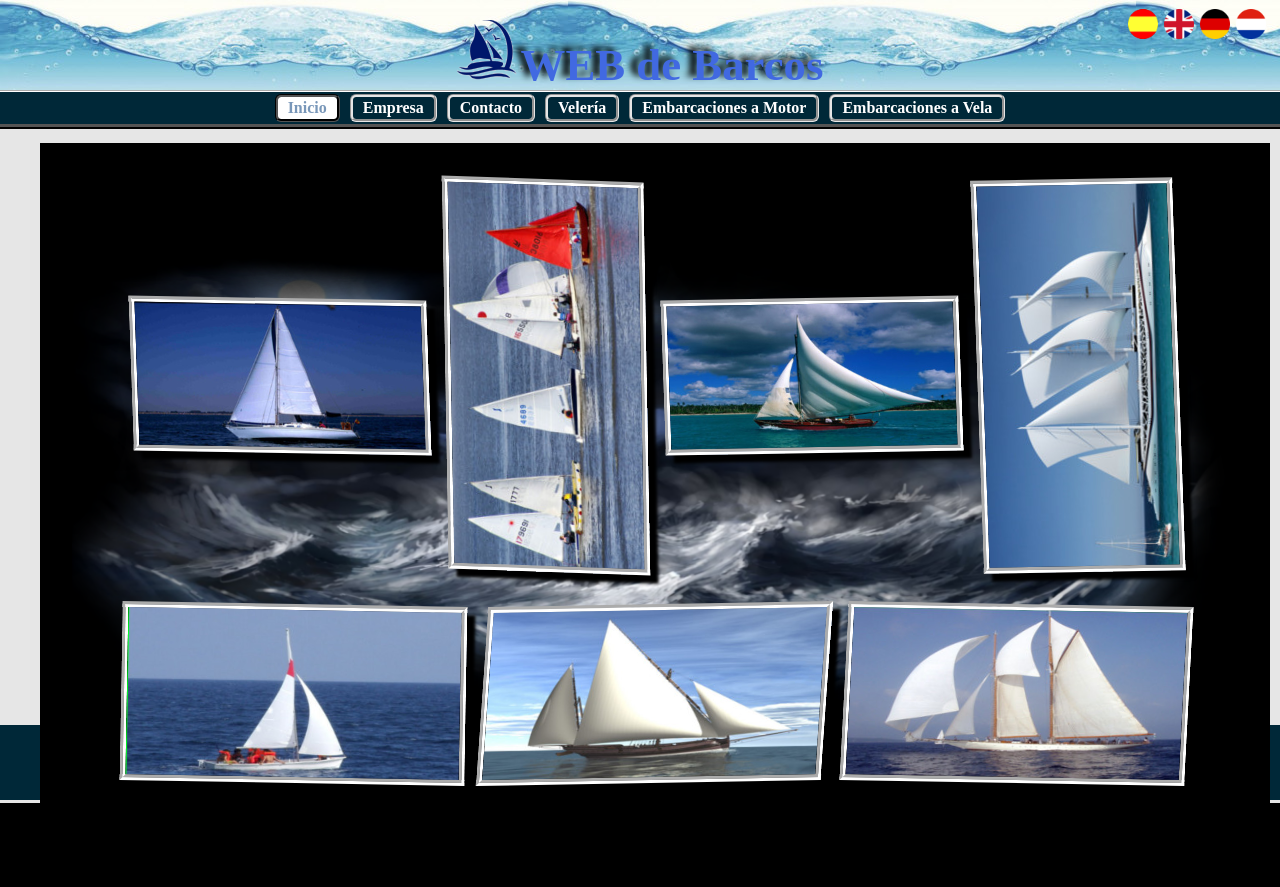
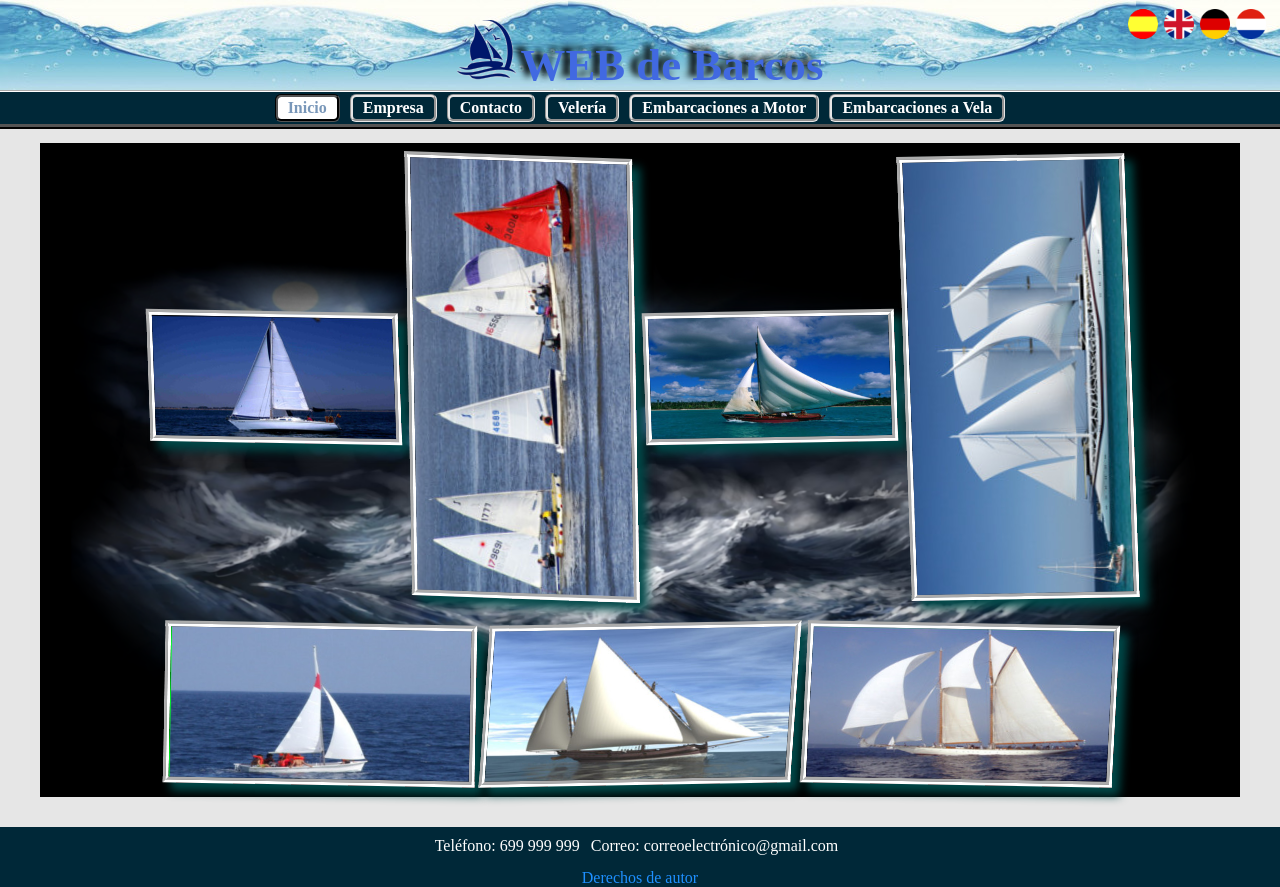
Before and after one commit to fryntiz/ProgramacionWeb, a PHP site: page / in a window 1280 px wide. Before the commit the page ends 803 px from the top, so only its background shows below. Run offline with PHP 8.4, Linux system fonts and the light colour scheme.

Commit message:
Eliminados estilos para pantallas específicas

```diff
--- a/UnaDeBarcos/CSS/styles.css
+++ b/UnaDeBarcos/CSS/styles.css
@@ -38,7 +38,6 @@ NAV A {
 	color: white;
 	text-decoration: none;
 	font-weight: bold;
-	font-size: 1em;
 
 }
 
@@ -48,7 +47,6 @@ Esta parte es el título
 ------------------------------------------
 */
 #titulo {
-	min-width: 600px;
 	height: 70px;
 	text-align: center;
 	align-content: center;
@@ -73,7 +71,6 @@ Esta parte es el menú superior
 ------------------------------------------
 */
 #menu {
-	min-width: 600px;
 	color: aliceblue;
 	text-align: center;
 	vertical-align: middle;
@@ -108,15 +105,12 @@ Esta parte es el contenido
 ------------------------------------------
 */
 #cajacontenido {
-	min-width: 576px;
-	max-width: 1200px;
 	margin: auto;
 	margin-top: 14px;
 	display: flex;
 	z-index: 20;
 }
 #cajaportada {
-	position: absolute;
 	min-width: 576px;
 	max-width: 1200px;
 	z-index: 20;
@@ -145,7 +139,6 @@ Esta parte es el pie de página
 ------------------------------------------
 */
 #piedepagina {
-	position: absolute;
 	width: 100%;
 	margin-top: 30px;
 	bottom: 0;
@@ -153,12 +146,9 @@ Esta parte es el pie de página
 	z-index: 0;
 }
 #piecontenido {
-	min-width: 580px;
-	max-width: 1200px;
 	margin: auto;
 	padding-top: 10px;
 	color: white;
-	font-size: 1.6em;
 	align-content: center;
 	text-align: center;
 }
@@ -174,7 +164,6 @@ Esta parte es el pie de página
 	display: block;
 	margin-top: 14px;
 	color: dodgerblue;
-	font-size: 0.7em;
 }
 
 /*
@@ -184,11 +173,6 @@ Esta parte es Index
 */
 #cajaportada {
 	margin: auto;
-	min-width: 565px;
-	max-width: 1190px;
-	min-height: 245px;
-	max-height: 620px;
-	padding: 20px;
 	background-image: url(../images/portada/portada.png);
 	background-repeat: no-repeat;
 	background-position: center;
@@ -200,39 +184,39 @@ Esta parte es Index
 	align-items: center;
 }
 .fotosportadas {
-	margin: 16px 6px;
+	margin: 12px 2px;
 	vertical-align: middle;
 	border: 6px groove white;
-	box-shadow: 8px 8px 3px black;
+	box-shadow: 8px 8px 10px #004848;
 }
 .fotosportadas:hover {
 	cursor: pointer;
 }
 #imgA {
-	width: 24%;
+	width: 20%;
 	transform:skew(2deg,1deg);
 }
 #imgB {
-	width: 16%;
+	width: 18%;
 	transform:skew(1deg,2deg);
 }
 #imgC {
-	width: 24%;
+	width: 20%;
 	transform:skew(2deg,-1deg);
 }
 #imgD {
-	width: 16%;
+	width: 18%;
 	transform:skew(2deg,-1deg);
 }
 #imgE {
-	width: 28%;
+	width: 25%;
 	transform:skew(-1deg,1deg);
 }
 #imgF {
-	width: 28%;
+	width: 25%;
 	transform:skew(-4deg,-1deg);
 }
 #imgG {
-	width: 28%;
+	width: 25%;
 	transform:skew(-3deg,1deg);
 }
```
